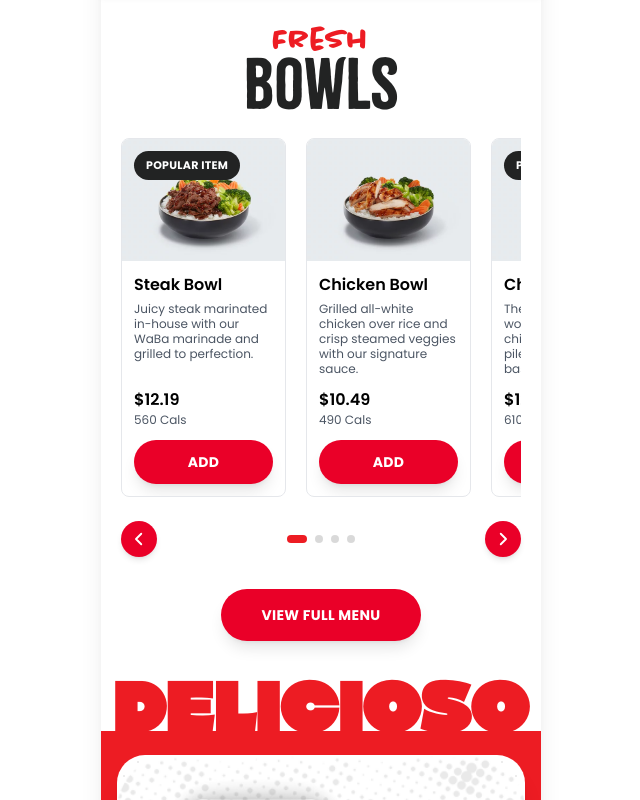
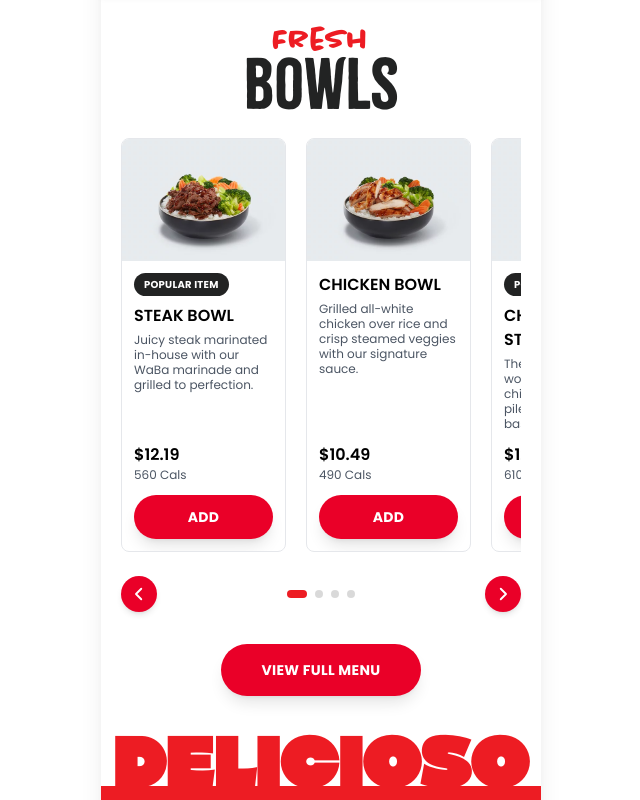
Before and after one commit to muteesdesign-sketch/waba-grill, a Next.js app: page / in a window 1280 px wide. Shown: the part 1820-2620 px from the top of the page, without its empty margins (319-959 px from the left). Built offline with nearby package versions, Linux system fonts and the light colour scheme.

Commit message:
Menu cards: move POPULAR ITEM badge above title, uppercase titles
Co-Authored-By: Claude Opus 4.8 <noreply@anthropic.com>

```diff
--- a/src/components/sections/Menu.tsx
+++ b/src/components/sections/Menu.tsx
@@ -14,16 +14,18 @@ function BowlCard({ bowl }: { bowl: Bowl }) {
     >
       {/* Full-bleed image: no padding, expands to the card edges */}
       <div className="relative aspect-[4/3] w-full">
-        {bowl.popular && (
-          <span className="absolute left-3 top-3 z-10 rounded-full bg-ink px-3 py-1.5 text-[11px] font-bold uppercase tracking-wide text-white">
-            Popular Item
-          </span>
-        )}
         <Image src={bowl.image} alt={bowl.name} fill className="object-cover" />
       </div>
 
       <div className="flex flex-1 flex-col p-3">
-        <h3 className="text-base font-semibold text-black">{bowl.name}</h3>
+        {bowl.popular && (
+          <span className="mb-2 w-fit rounded-full bg-ink px-2.5 py-1 text-[10px] font-bold uppercase tracking-wide text-white">
+            Popular Item
+          </span>
+        )}
+        <h3 className="text-base font-semibold uppercase text-black">
+          {bowl.name}
+        </h3>
         <p className="mt-1 flex-1 text-xs leading-tight text-[#4b5563]">
           {bowl.description}
         </p>
```
